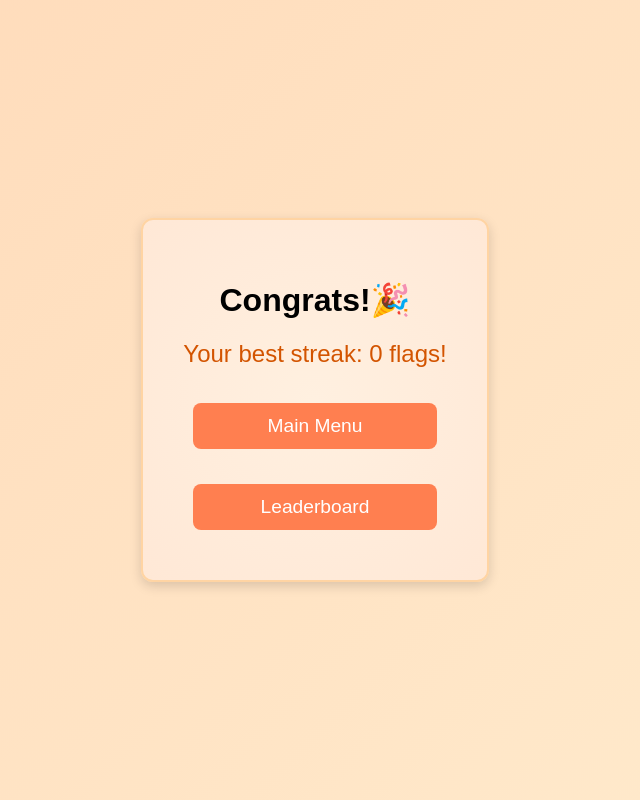
After one commit to yumajke/guess_the_flag_f2f, a Flask app: page /game_over in a window 1280 px wide. The commit adds this page. Shown: the whole page, without its empty margins (325-965 px from the left). Run offline with Flask 3, Linux system fonts and the light colour scheme.

Commit message:
Added endgame page

```diff
--- a/main.py
+++ b/main.py
@@ -147,6 +147,35 @@ def leaderboard():
     return render_template('leaderboard.html', leaderboard=leaderboard_data)
 
 
+@app.route('/game_over', methods=['GET', 'POST'])
+def game_over():
+    if request.method == 'POST':
+        # Получаем текущий стрик из запроса
+        current_streak = request.json.get('current_streak', 0)
+        return jsonify({"status": "success"})
+
+    # GET-запрос: отображаем страницу с переданным score
+    score = request.args.get('score', 0)
+    return render_template('game_over.html', current_score=score)
+
+
+@app.route('/save_score', methods=['POST'])
+def save_score():
+    username = session.get('username')
+    if not username:
+        return jsonify({"error": "Not authorized"}), 401
+
+    user = User.query.filter_by(username=username).first()
+    data = request.json
+    current_score = data.get('current_streak', 0)
+
+    if current_score > user.best_score:
+        user.best_score = current_score
+        db.session.commit()
+
+    return jsonify({"status": "success"})
+
+
 if __name__ == '__main__':
     with app.app_context():
         db.create_all()
--- a/static/styles.css
+++ b/static/styles.css
@@ -293,3 +293,33 @@ body {
     background-color: #a9a9a9;
     transform: scale(1.05);
 }
+
+/* Game Over Screen */
+.game-over-container {
+    text-align: center;
+    padding: 40px;
+    background: radial-gradient(circle, #fff0e0 0%, #ffe8d6 100%);
+    border: 2px solid #ffd4a3;
+    border-radius: 12px;
+    box-shadow: 0 4px 12px rgba(0, 0, 0, 0.15);
+    margin: 20px auto;
+    max-width: 500px;
+}
+
+.score-text {
+    font-size: 1.5rem;
+    color: #d35400;
+    margin: 20px 0;
+}
+
+.button-group {
+    display: flex;
+    flex-direction: column;
+    gap: 15px;
+    margin-top: 25px;
+}
+
+/* Или для всех кнопок */
+.menu-button {
+    text-decoration: none !important;
+}
--- /dev/null
+++ b/templates/game_over.html
@@ -0,0 +1,18 @@
+<!DOCTYPE html>
+<html lang="en">
+<head>
+    <meta charset="UTF-8">
+    <title>Game Over</title>
+    <link rel="stylesheet" href="{{ url_for('static', filename='styles.css') }}">
+</head>
+<body>
+    <div class="game-over-container">
+        <h1>Congrats!🎉</h1>
+        <p class="score-text">Your best streak: <span id="final-score">{{ current_score }}</span> flags!</p>
+        <div class="button-group">
+            <a href="{{ url_for('index') }}" class="menu-button no-underline">Main Menu</a>
+            <a href="{{ url_for('leaderboard') }}" class="menu-button no-underline">Leaderboard</a>
+        </div>
+    </div>
+</body>
+</html>
--- a/templates/index.html
+++ b/templates/index.html
@@ -47,7 +47,7 @@
       <div id="score-counter">Current streak: 0</div>
     </div>
     <!-- Кнопка "Back to Lobby" теперь фиксирована в левом нижнем углу -->
-    <button id="end-game-button" type="button" class="menu-button" onclick="backToLobby()">Back to Lobby</button>
+    <button id="end-game-button" type="button" class="menu-button" onclick="backToLobby()">End the game</button>
   </div>
 
   <!-- Settings -->
@@ -55,7 +55,7 @@
     <div class="page-container">
       <h1>Game Settings</h1>
       <p>Settings content goes here...</p>
-      <button type="button" class="menu-button" onclick="backToLobby()">Back to Lobby</button>
+      <button type="button" class="menu-button" onclick="backToMainMenu()">Back</button>
     </div>
   </div>
 
--- a/templates/leaderboard.html
+++ b/templates/leaderboard.html
@@ -13,7 +13,7 @@
                 <li>{{ user.username }} - {{ user.best_score }}</li>
             {% endfor %}
         </ul>
-        <a href="{{ url_for('index') }}">Back to Home</a>
+        <a href="{{ url_for('index') }}">Back</a>
     </div>
 </body>
 </html>
```
Also changed, not shown: static/script.js (+18 -5 lines), instance/game.db.
